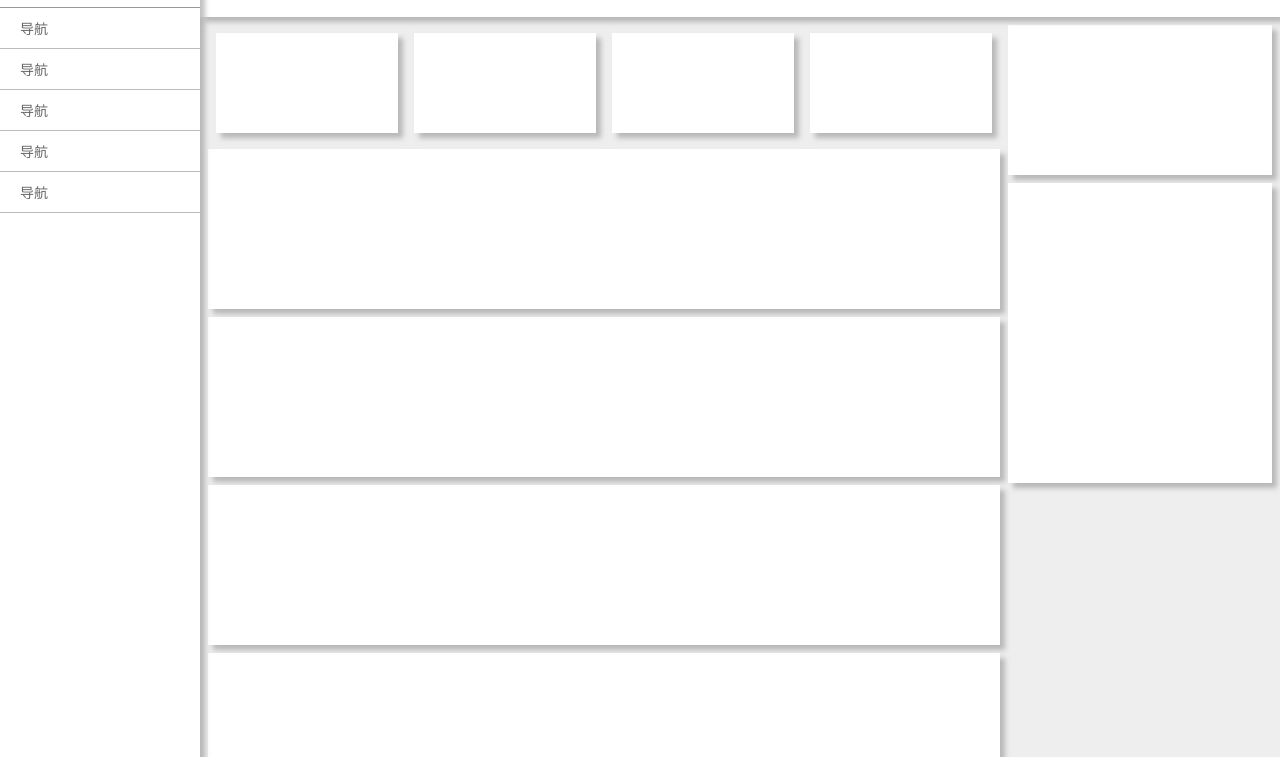
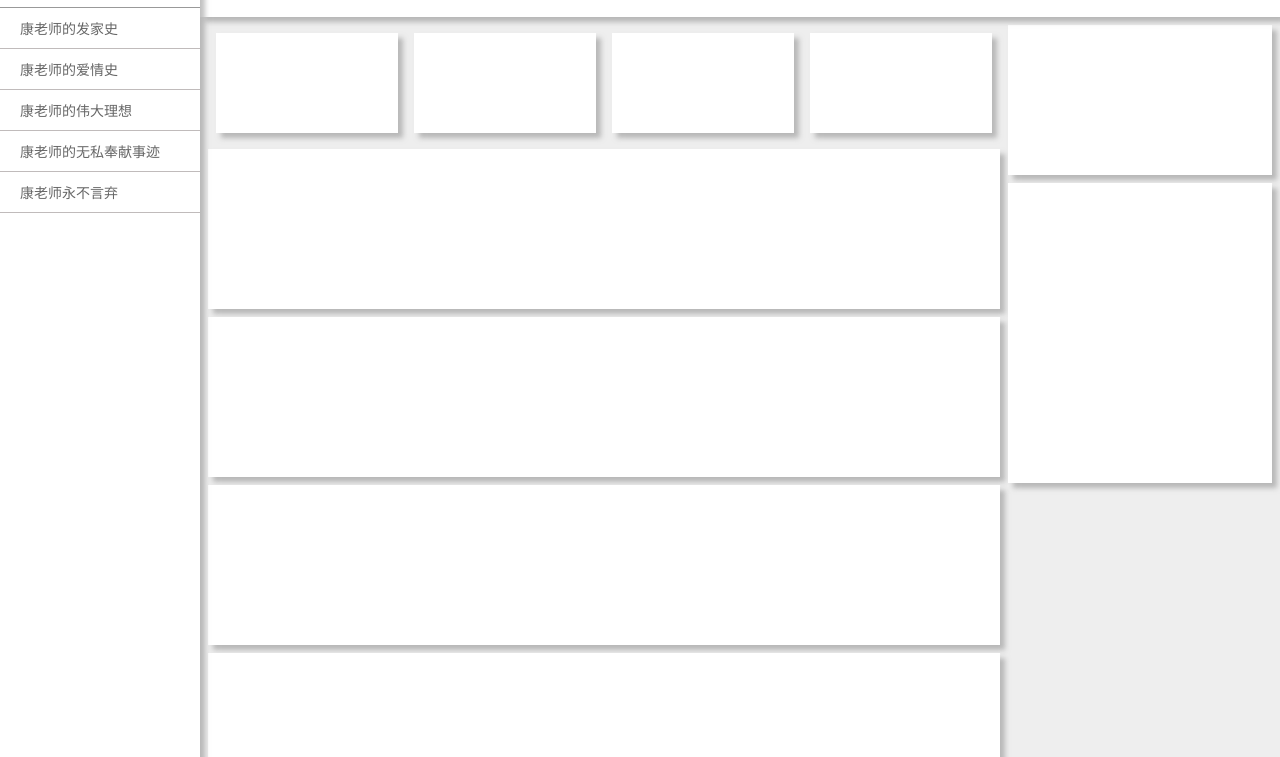
Before and after one commit to yuandaoqiang/-, a plain HTML site: page index.html in a window 1280 px wide. Shown: the part 43-800 px from the top of the page. Drawn offline with Linux system fonts and the light colour scheme.

Commit message:
Add files via upload

```diff
--- a/index.html
+++ b/index.html
@@ -58,11 +58,11 @@
     </div>
     <!--导航栏-->
     <div class="flex1">
-        <div class="daohang">导航</div>
-        <div class="daohang">导航</div>
-        <div class="daohang">导航</div>
-        <div class="daohang">导航</div>
-        <div class="daohang">导航</div>
+        <div class="daohang">康老师的发家史</div>
+        <div class="daohang">康老师的爱情史</div>
+        <div class="daohang">康老师的伟大理想</div>
+        <div class="daohang">康老师的无私奉献事迹</div>
+        <div class="daohang">康老师永不言弃</div>
     </div>
     </div>
     <!--主区域-->
```
